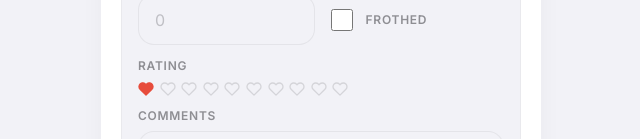
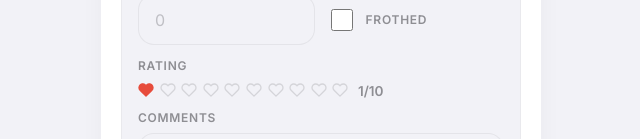
Before and after one commit to kenken17/moka-potter, a Vue app: page / in a window 1280 px wide. Both pictures are taken after a click on the button 465 px from the left and 1011 px from the top of the page. Shown: the part 925-1064 px from the top of the page, without its empty margins (319-959 px from the left). Built offline with nearby package versions, Linux system fonts and the light colour scheme.

Commit message:
feat: show rating score text next to hearts
- Add 'X/10' text next to heart rating in form
- Show rating text in brew detail page cup cards
- Style rating row with flex layout for hearts + text

```diff
--- a/src/assets/styles/global.css
+++ b/src/assets/styles/global.css
@@ -435,9 +435,22 @@ body {
   color: var(--text-secondary);
 }
 
+.rating-row {
+  display: flex;
+  align-items: center;
+  gap: 0.6rem;
+}
+
 .rating-hearts {
   display: flex;
   gap: 0.35rem;
+}
+
+.rating-text {
+  font-size: 0.85rem;
+  font-weight: 600;
+  color: var(--text-secondary);
+  white-space: nowrap;
 }
 
 .rating-heart {
@@ -808,8 +821,20 @@ body {
 
 .cup-rating-display {
   display: flex;
+  align-items: center;
+  gap: 0.4rem;
+  color: #e74c3c;
+}
+
+.cup-rating-hearts {
+  display: flex;
   gap: 0.2rem;
-  color: #e74c3c;
+}
+
+.cup-rating-text {
+  font-size: 0.8rem;
+  font-weight: 600;
+  color: var(--text-secondary);
 }
 
 .cup-detail-meta {
--- a/src/views/BrewDetail.vue
+++ b/src/views/BrewDetail.vue
@@ -42,7 +42,10 @@
           <div class="cup-detail-header">
             <span class="cup-number">Cup {{ index + 1 }}</span>
             <div v-if="cup.rating" class="cup-rating-display">
-              <svg v-for="n in cup.rating" :key="n" width="12" height="12" viewBox="0 0 24 24" fill="currentColor" stroke="currentColor" stroke-width="2" stroke-linecap="round" stroke-linejoin="round"><path d="M20.84 4.61a5.5 5.5 0 0 0-7.78 0L12 5.67l-1.06-1.06a5.5 5.5 0 0 0-7.78 7.78l1.06 1.06L12 21.23l7.78-7.78 1.06-1.06a5.5 5.5 0 0 0 0-7.78z"></path></svg>
+              <div class="cup-rating-hearts">
+                <svg v-for="n in cup.rating" :key="n" width="12" height="12" viewBox="0 0 24 24" fill="currentColor" stroke="currentColor" stroke-width="2" stroke-linecap="round" stroke-linejoin="round"><path d="M20.84 4.61a5.5 5.5 0 0 0-7.78 0L12 5.67l-1.06-1.06a5.5 5.5 0 0 0-7.78 7.78l1.06 1.06L12 21.23l7.78-7.78 1.06-1.06a5.5 5.5 0 0 0 0-7.78z"></path></svg>
+              </div>
+              <span class="cup-rating-text">{{ cup.rating }}/10</span>
             </div>
           </div>
 
--- a/src/views/Home.vue
+++ b/src/views/Home.vue
@@ -107,6 +107,7 @@
 
               <div class="cup-rating">
                 <label>Rating</label>
+                <div class="rating-row">
                   <div class="rating-hearts">
                     <button
                       v-for="n in 10"
@@ -118,6 +119,8 @@
                     >
                       <svg width="16" height="16" viewBox="0 0 24 24" :fill="n <= cup.rating ? 'currentColor' : 'none'" stroke="currentColor" stroke-width="2" stroke-linecap="round" stroke-linejoin="round"><path d="M20.84 4.61a5.5 5.5 0 0 0-7.78 0L12 5.67l-1.06-1.06a5.5 5.5 0 0 0-7.78 7.78l1.06 1.06L12 21.23l7.78-7.78 1.06-1.06a5.5 5.5 0 0 0 0-7.78z"></path></svg>
                     </button>
+                  </div>
+                  <span v-if="cup.rating > 0" class="rating-text">{{ cup.rating }}/10</span>
                 </div>
               </div>
 
```
Lines whose indentation alone changed are shown as unchanged.
